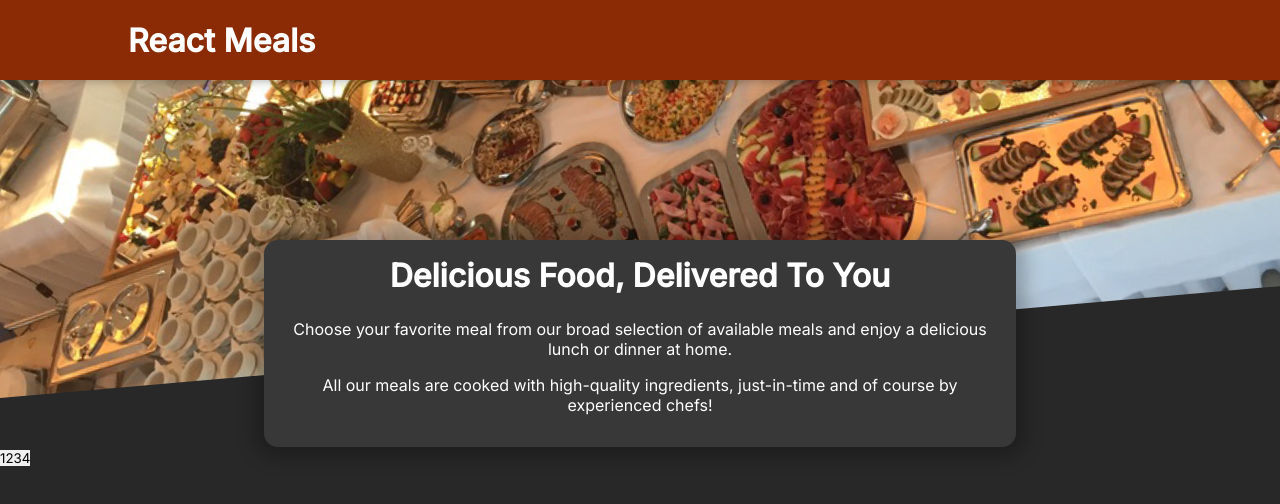
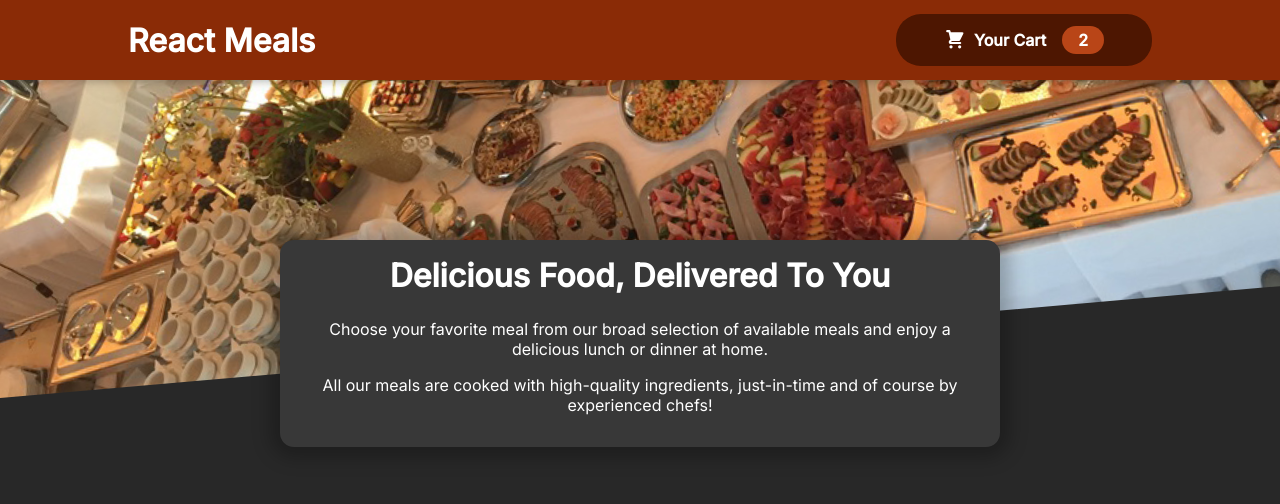
Before and after one commit to mikhail-frontend/food-application, a React (Create React App) app: page / in a window 1280 px wide. Shown: the top 504 px of the page. Built offline with nearby package versions, Linux system fonts and the light colour scheme.

Commit message:
add few new components

```diff
--- a/src/App.js
+++ b/src/App.js
@@ -1,20 +1,13 @@
-import {useContext} from "react";
-
-import FoodApplicationContext from "./context/food-application";
-import OrderModal from "./components/OrderModal/OrderModal";
 import Header from "./components/Header/Header";
 import MealsSummary from "./components/MealsSummary/MealsSummury";
 import './assets/globalStyles/App.scss';
 
 
 const App = () => {
-    const {isModal, setIsModal} = useContext(FoodApplicationContext);
     return (
         <div className="food-order">
             <Header/>
             <MealsSummary/>
-            <button onClick={() => setIsModal(true)}>1234</button>
-            {isModal ? <OrderModal/> : ''}
         </div>
     );
 }
--- a/src/assets/globalStyles/App.scss
+++ b/src/assets/globalStyles/App.scss
@@ -5,6 +5,7 @@
   border: none;
   outline: none;
   font-family: 'Inter', sans-serif;
+  box-sizing: border-box;
 }
 body{
   background-color: #282828;
--- a/src/components/Header/Header.js
+++ b/src/components/Header/Header.js
@@ -1,9 +1,11 @@
 import styles from './Header.module.scss'
+import HeaderCartButton from "../HeaderCartButton/HeaderCartButton";
 const Header = () => {
     return (
         <>
             <header className={styles.header}>
                 <h1>React Meals</h1>
+                <HeaderCartButton/>
             </header>
             <div className={styles['main-image']}>
                 <img src={require('../../assets/img/meals.jpeg')} alt=""/>
--- /dev/null
+++ b/src/components/HeaderCartButton/CartIcon.js
@@ -0,0 +1,14 @@
+const CartIcon = ({className}) => {
+    return (
+        <svg
+            xmlns='http://www.w3.org/2000/svg'
+            viewBox='0 0 20 20'
+            fill='currentColor'
+            className={className}
+        >
+            <path d='M3 1a1 1 0 000 2h1.22l.305 1.222a.997.997 0 00.01.042l1.358 5.43-.893.892C3.74 11.846 4.632 14 6.414 14H15a1 1 0 000-2H6.414l1-1H14a1 1 0 00.894-.553l3-6A1 1 0 0017 3H6.28l-.31-1.243A1 1 0 005 1H3zM16 16.5a1.5 1.5 0 11-3 0 1.5 1.5 0 013 0zM6.5 18a1.5 1.5 0 100-3 1.5 1.5 0 000 3z' />
+        </svg>
+    );
+};
+
+export default CartIcon;
--- a/src/components/HeaderCartButton/HeaderCartButton.js
+++ b/src/components/HeaderCartButton/HeaderCartButton.js
@@ -1,8 +1,21 @@
+import {useContext} from "react";
+
+import FoodApplicationContext from "../../context/food-application";
+import OrderModal from "../OrderModal/OrderModal";
+import CartIcon from "./CartIcon";
+import styles from './HeaderCartButton.module.scss'
+
 const HeaderCartButton = () => {
+    const {isModal, setIsModal, selectedGoodsCount} = useContext(FoodApplicationContext);
     return (
-        <button>
-
-        </button>
+        <>
+            <button onClick={() => setIsModal(true)} className={`${styles.button}`}>
+                <CartIcon className={styles.icon}/>
+                Your Cart
+                <span className={styles.badge}>{selectedGoodsCount}</span>
+            </button>
+            {isModal ? <OrderModal/> : ''}
+        </>
     )
 }
 export default HeaderCartButton;
--- a/src/components/HeaderCartButton/HeaderCartButton.module.scss
+++ b/src/components/HeaderCartButton/HeaderCartButton.module.scss
@@ -33,7 +33,7 @@
 }
 
 .bump {
-  animation: bump 300ms ease-out;
+  animation:  bump 300ms ease-out;
 }
 
 @keyframes bump {
--- a/src/context/food-application.js
+++ b/src/context/food-application.js
@@ -3,12 +3,13 @@ import DummyMeals from "./dummy-meals";
 const FoodApplicationContext = createContext({
     items: DummyMeals,
     isModal: false,
-    setIsModal: () => {}
+    setIsModal: () => {},
+    selectedGoodsCount: 0
 });
 export const FoodApplicationContextProvider = ({children}) => {
     const [isModal, setIsModal] = useState(false);
     return (
-        <FoodApplicationContext.Provider value={{items: DummyMeals, isModal, setIsModal}}>
+        <FoodApplicationContext.Provider value={{items: DummyMeals, isModal, setIsModal, selectedGoodsCount: 2}}>
             {children}
         </FoodApplicationContext.Provider>
     )
```
